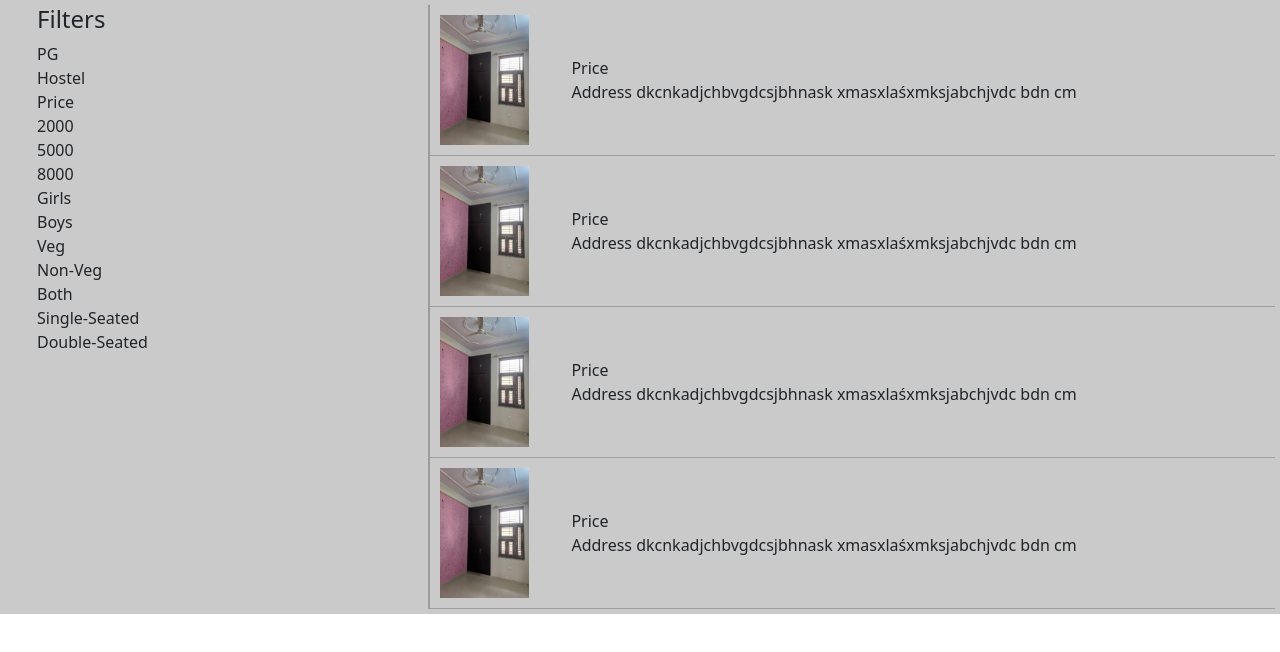
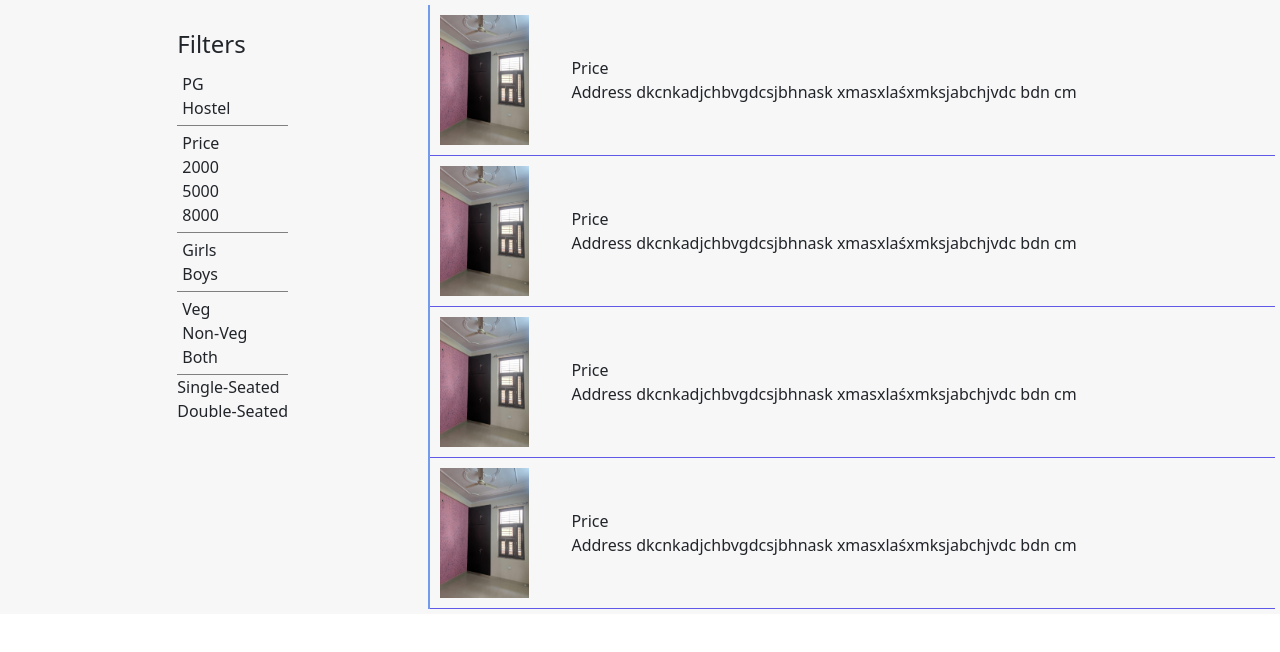
Before and after one commit to PIE-3/Dev-Hacker-, a React (Create React App) app in the folder frontend/: page /all-rooms in a window 1280 px wide. Shown: the top 652 px of the page. Built offline with nearby package versions, Linux system fonts and the light colour scheme.

Commit message:
Changes in User interface

```diff
--- a/frontend/src/Components/Buy/Buy.css
+++ b/frontend/src/Components/Buy/Buy.css
@@ -3,13 +3,25 @@
     flex-direction: row;
     justify-content: center;
     padding: 5px;
-    background-color: rgb(128 128 128 / 42%);
+    background-color:  rgb(219 220 222 / 23%);;
     height: 100%;
     width: 100%;
 }
 
 .row-list{
-    border-left: 2px solid rgba(128, 128, 128, 0.616);
+    border-left: 2px solid rgb(113 154 237 / 98%);;
+}
+
+.filter-spacing{
+    padding: 5px;
+    border-bottom: 1px solid grey;
+}
+
+.List{
+    justify-content: center;
+    align-items: center;
+    display: grid;
+    padding-top: 25px;
 }
 
 .image{
@@ -22,7 +34,7 @@
     display: flex;
     flex-direction: row;
     align-items: center;
-    border-bottom: 1px solid rgba(128, 128, 128, 0.555);
+    border-bottom: 1px solid rgb(96 88 231);
 }
 
 .content-style{
--- a/frontend/src/Components/Buy/Buy.js
+++ b/frontend/src/Components/Buy/Buy.js
@@ -13,21 +13,39 @@ function Buy(){
              <div className="col-xs-12 col-sm-3 col-md-3 col-lg-4 col-xl-4">
                <ul className="List">
                  <h4> Filters </h4>
-                 <form type="checkbox"> </form>  <div>     PG        </div>
+
+                <div className="filter-spacing">
+                    <div>          PG        </div>
                     <div>         Hostel     </div>
+                 </div>
+
+                 <div className="filter-spacing">
                     <div>         Price      </div>
                     <div>        2000       </div>
                     <div>        5000       </div>
                     <div>        8000       </div>
+                 </div>
+
+                 <div className="filter-spacing">
                      <div>         Girls      </div>
                      <div>         Boys       </div>
+                 </div>
+
+                 <div className="filter-spacing">
                      <div>         Veg        </div>
                      <div>         Non-Veg    </div>
                      <div>         Both        </div>
+                 </div>
+
+                 <div>
                      <div>      Single-Seated      </div>
                      <div>      Double-Seated      </div>
+                 </div>
+
                </ul>
              </div>
+
+
              <div className="row row-list">
 
                <div className="Room-row">
@@ -52,6 +70,7 @@ function Buy(){
                        <div>Address
                          dkcnkadjchbvgdcsjbhnask xmasxlaśxmksjabchjvdc bdn cm
                        </div>
+
                 </div>
                </div>
 
--- a/frontend/src/Components/Sell/Sell.js
+++ b/frontend/src/Components/Sell/Sell.js
@@ -1,10 +1,24 @@
 import React from 'react'
+import room1 from './../../assets/room1.png'
 
 function Sell(){
     return(
 
         <div>
 
+            <div className="row">
+                <div className="col-sm-3 col-lg-4 col-lg-4">
+                    <img src={room1}></img>
+                </div>
+
+                <div>
+
+                    <div>
+                        Details
+                    </div>
+
+                </div>
+            </div>
         </div>
 
     );
--- a/frontend/src/routing.js
+++ b/frontend/src/routing.js
@@ -1,6 +1,7 @@
 import { Switch, Route,  BrowserRouter  } from 'react-router-dom'
 import MainPage from './Components/Main-Page/MainPage'
 import Buy from './Components/Buy/Buy'
+import Sell from './Components/Sell/Sell'
 
 export default function Routing(){
     return(
@@ -9,6 +10,7 @@ export default function Routing(){
                 <Switch>
                     <Route exact path="/" component={MainPage} ></Route>
                     <Route  path="/all-rooms"  component={Buy} ></Route>
+                    <Route path="/" component={Sell}> </Route>
                 </Switch>
             </BrowserRouter>
         </div>
```
Also changed, not shown: 2 other files (tests, documents, lock files or other folders). Lines whose indentation alone changed are shown as unchanged.
